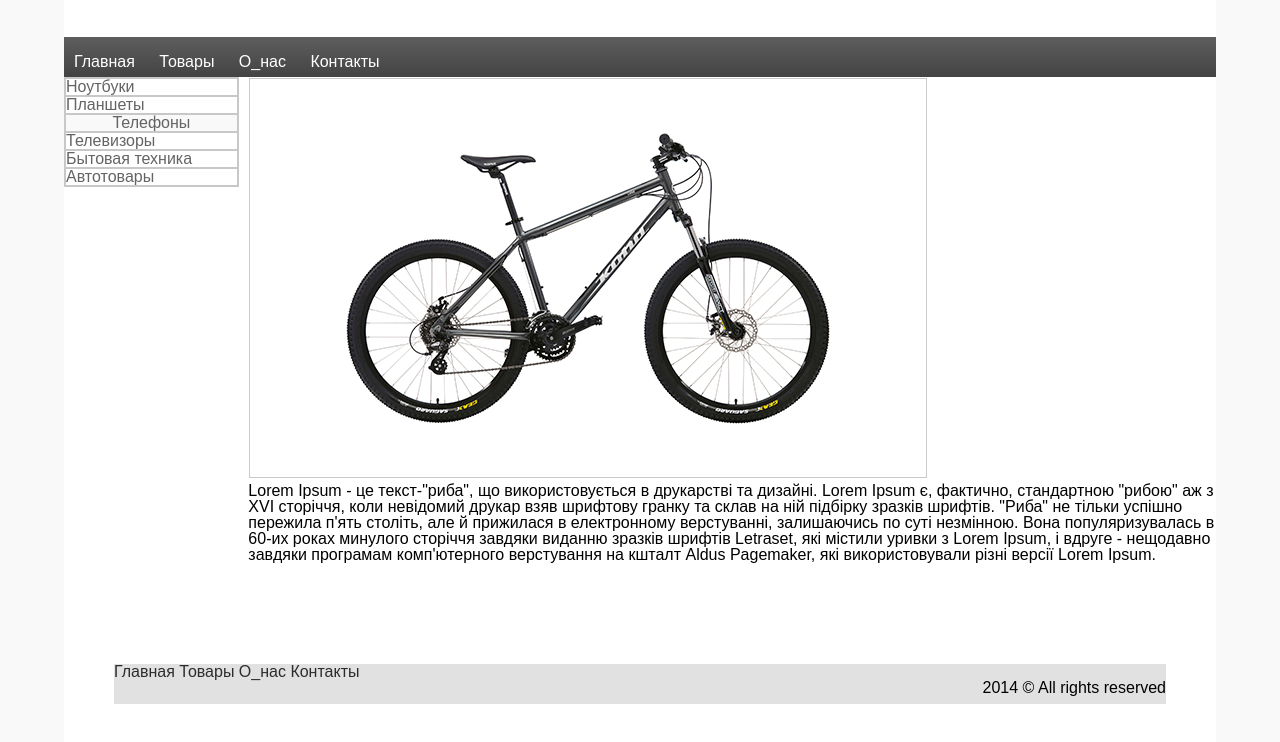
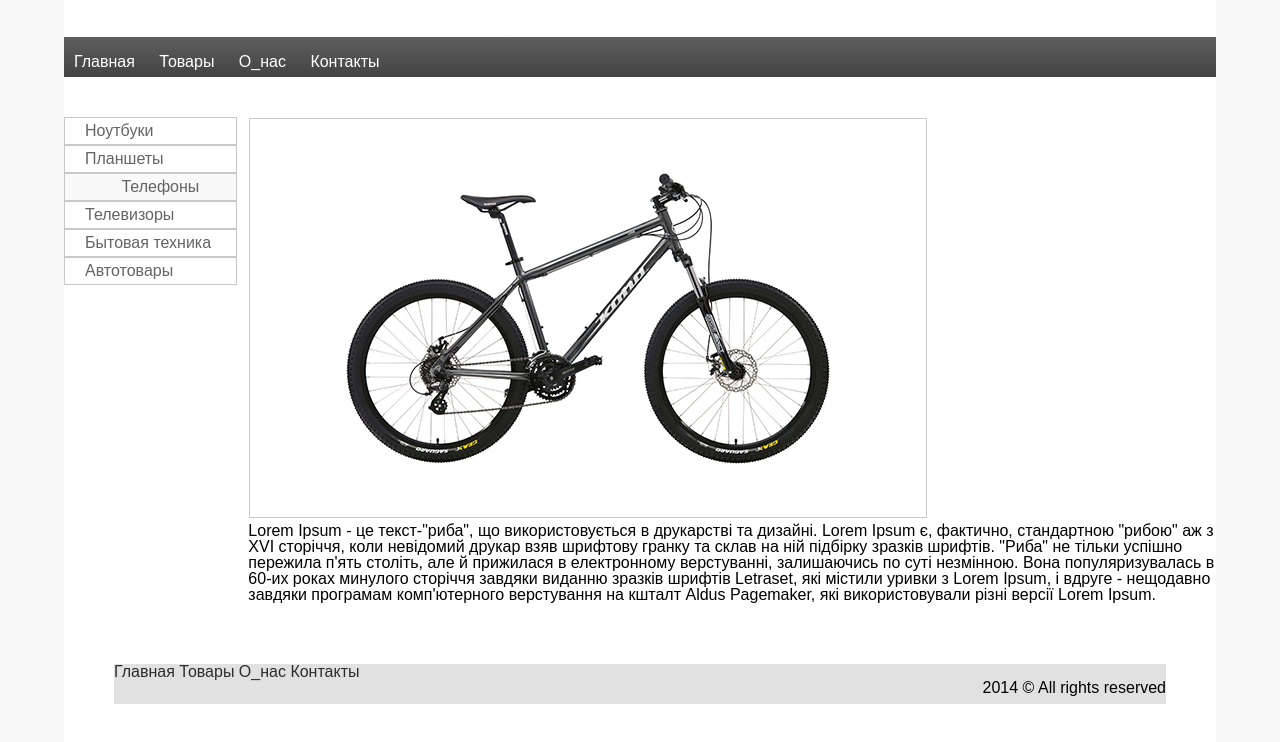
Before and after one commit to denmelnikov/GoIT_hw_bicycle, a plain HTML site: page index.html in a window 1280 px wide. Shown: the part 46-788 px from the top of the page. Drawn offline with Linux system fonts and the light colour scheme.

Commit message:
100500. Am I finished?

```diff
--- a/css/style.css
+++ b/css/style.css
@@ -42,6 +42,7 @@ a{
 
 .menu{
     height: 40px;
+    margin-bottom: 40px;
     background-image: linear-gradient(to top, #444343 0%, #5e5e5e 100%);
 }
 
@@ -63,22 +64,27 @@ a{
 .left_menu{
     float: left;
     width: 15%;
-    border: 1px solid #c8c8c8;
+   /* border: 1px solid #c8c8c8;
+    padding: 3px;*/
 
 }
 
 .link{
     background: #f9f9f9;
     text-align: center;
+    padding: 5px;
 }
 
 
 .left_menu a{
     color: #656363;
+    padding: ;
 }
 
 .left_menu li{
     border: 1px solid #c8c8c8;
+    border-spacing: 4px;
+    padding: 5px 0px 5px 20px;
 }
 
 
```
